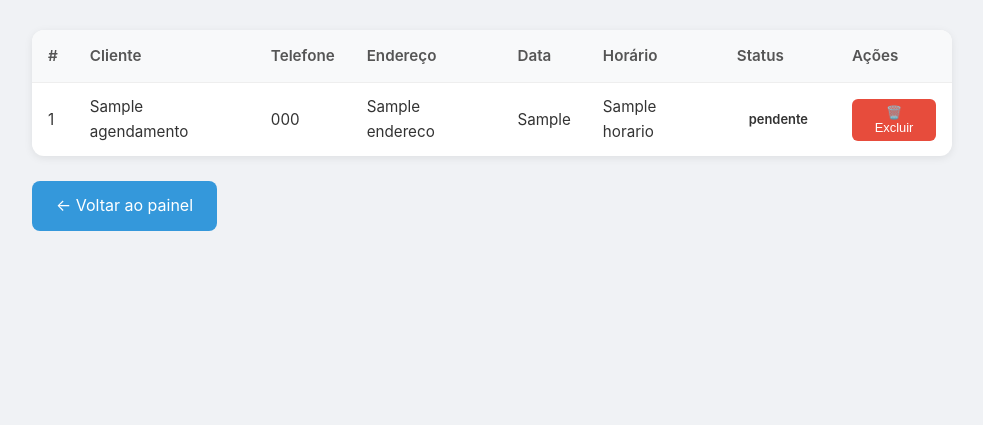
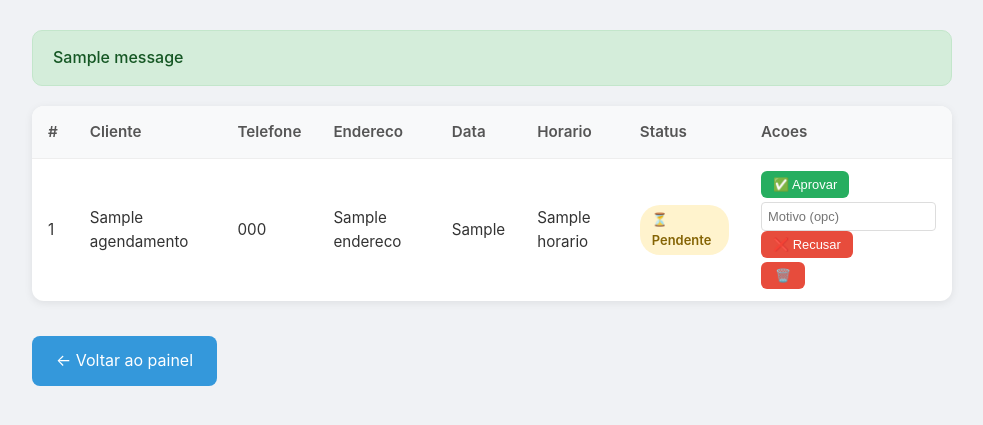
Before and after one commit to lrdj123/sistema-coleta, a Flask app: template templates/admin/agendamentos.html in a window 1280 px wide. Shown: the part 108-533 px from the top of the page, without its empty margins (148-1131 px from the left). Run offline with Flask 2, Linux system fonts and the light colour scheme; the template is opened without the code that fills it: most values are stand-ins (such as "Sample title", 1, 10 or a date in 2020); one stand-in notice (Sample message) is shown.

Commit message:
Agendamentos with approve/deny/delete

```diff
--- a/templates/admin/agendamentos.html
+++ b/templates/admin/agendamentos.html
@@ -1,64 +1,29 @@
 <!DOCTYPE html>
-<html lang="pt-BR">
-<head>
-    <meta charset="UTF-8">
-    <meta name="viewport" content="width=device-width, initial-scale=1.0">
-    <title>Agendamentos - Admin</title>
-    <link rel="stylesheet" href="/static/css/style.css">
-</head>
-<body>
-    <div class="container">
-        <header>
-            <a href="/admin" class="btn-voltar">← Voltar</a>
-            <h1>📋 Todos os Agendamentos</h1>
-        </header>
-
-        <div class="tabela-wrapper">
-            <table>
-                <thead>
-                    <tr>
-                        <th>#</th>
-                        <th>Cliente</th>
-                        <th>Telefone</th>
-                        <th>Endereço</th>
-                        <th>Data</th>
-                        <th>Horário</th>
-                        <th>Status</th><th>Ações</th>
-                    </tr>
-                </thead>
-                                <tbody>
-                    {% for a in agendamentos %}
-                    <tr>
-                        <td>{{ a.id }}</td>
-                        <td>{{ a.nome }}</td>
-                        <td>{{ a.telefone }}</td>
-                        <td>{{ a.endereco }}</td>
-                        <td>{{ a.data_coleta }}</td>
-                        <td>{{ a.horario }}</td>
-                        <td>
-                            {% if a.status == 'agendado' %}
-                                <span class="status status-agendado">📌 Agendado</span>
-                            {% elif a.status == 'coletado' %}
-                                <span class="status status-coletado">✅ Coletado</span>
-                            {% else %}
-                                <span class="status">{{ a.status }}</span>
-                            {% endif %}
-                        </td>
-                        <td>
-                            <form action="{{ url_for('excluir_agendamento', id=a.id) }}" method="POST" style="display:inline;">
-                                <button type="submit" class="btn btn-sm btn-danger" onclick="return confirm('Tem certeza que deseja apagar?')">🗑️ Excluir</button>
-                            </form>
-                        </td>
-                    </tr>
-                    {% else %}
-                    <tr>
-                        <td colspan="8" style="text-align: center; padding: 20px;">📭 Nenhum agendamento encontrado.</td>
-                    </tr>
-                    {% endfor %}
-                </tbody>
-            </table>
-        </div>
-        <a href="/admin" class="btn">← Voltar ao painel</a>
-    </div>
-</body>
-</html>
+<html lang="pt-BR"><head><meta charset="UTF-8"><meta name="viewport" content="width=device-width, initial-scale=1.0">
+<title>Agendamentos - Admin</title><link rel="stylesheet" href="/static/css/style.css">
+<style>.btn-aprovar{background:#27ae60;color:white;border:none;padding:6px 12px;border-radius:6px;cursor:pointer;font-size:0.85em;}
+.btn-recusar{background:#e74c3c;color:white;border:none;padding:6px 12px;border-radius:6px;cursor:pointer;font-size:0.85em;}
+.status-pendente{background:#fff3cd;color:#856404;}.status-recusado{background:#f8d7da;color:#721c24;}
+.obs-input{width:100%;padding:6px;border:1px solid #ddd;border-radius:4px;font-size:0.85em;}</style></head>
+<body><div class="container">
+<header><a href="/admin" class="btn-voltar">← Voltar</a><h1>📋 Todos os Agendamentos</h1></header>
+{% with messages = get_flashed_messages(with_categories=true) %}{% if messages %}{% for category, message in messages %}<div class="alert alert-{{ category }}">{{ message }}</div>{% endfor %}{% endif %}{% endwith %}
+{% if agendamentos %}<div class="tabela-wrapper"><table><thead><tr><th>#</th><th>Cliente</th><th>Telefone</th><th>Endereco</th><th>Data</th><th>Horario</th><th>Status</th><th>Acoes</th></tr></thead><tbody>
+{% for a in agendamentos %}<tr>
+<td>{{ a.id }}</td><td>{{ a.nome }}</td><td>{{ a.telefone }}</td><td>{{ a.endereco }}</td>
+<td>{{ a.data_coleta }}</td><td>{{ a.horario }}</td>
+<td>{% if a.status == 'pendente' %}<span class="status status-pendente">⏳ Pendente</span>
+{% elif a.status == 'agendado' %}<span class="status status-agendado">✅ Agendado</span>
+{% elif a.status == 'coletado' %}<span class="status status-coletado">♻️ Coletado</span>
+{% elif a.status == 'recusado' %}<span class="status status-recusado">❌ Recusado</span>{% endif %}</td>
+<td><div style="display:flex;gap:4px;flex-wrap:wrap;">
+{% if a.status == 'pendente' %}
+<form action="/admin/aprovar/{{ a.id }}" method="POST" style="display:inline;"><button type="submit" class="btn-aprovar">✅ Aprovar</button></form>
+<form action="/admin/recusar/{{ a.id }}" method="POST" style="display:inline;">
+<input type="text" name="observacao" class="obs-input" placeholder="Motivo (opc)">
+<button type="submit" class="btn-recusar">❌ Recusar</button></form>
+{% endif %}
+<form action="/admin/excluir_agendamento/{{ a.id }}" method="POST" style="display:inline;">
+<button type="submit" class="btn-sm btn-danger" onclick="return confirm('Excluir?')">🗑️</button></form></div></td></tr>{% endfor %}</tbody></table></div>
+{% else %}<p class="vazio">📭 Nenhum agendamento encontrado.</p>{% endif %}
+<a href="/admin" class="btn" style="margin-top:10px;">← Voltar ao painel</a></div></body></html>
```
